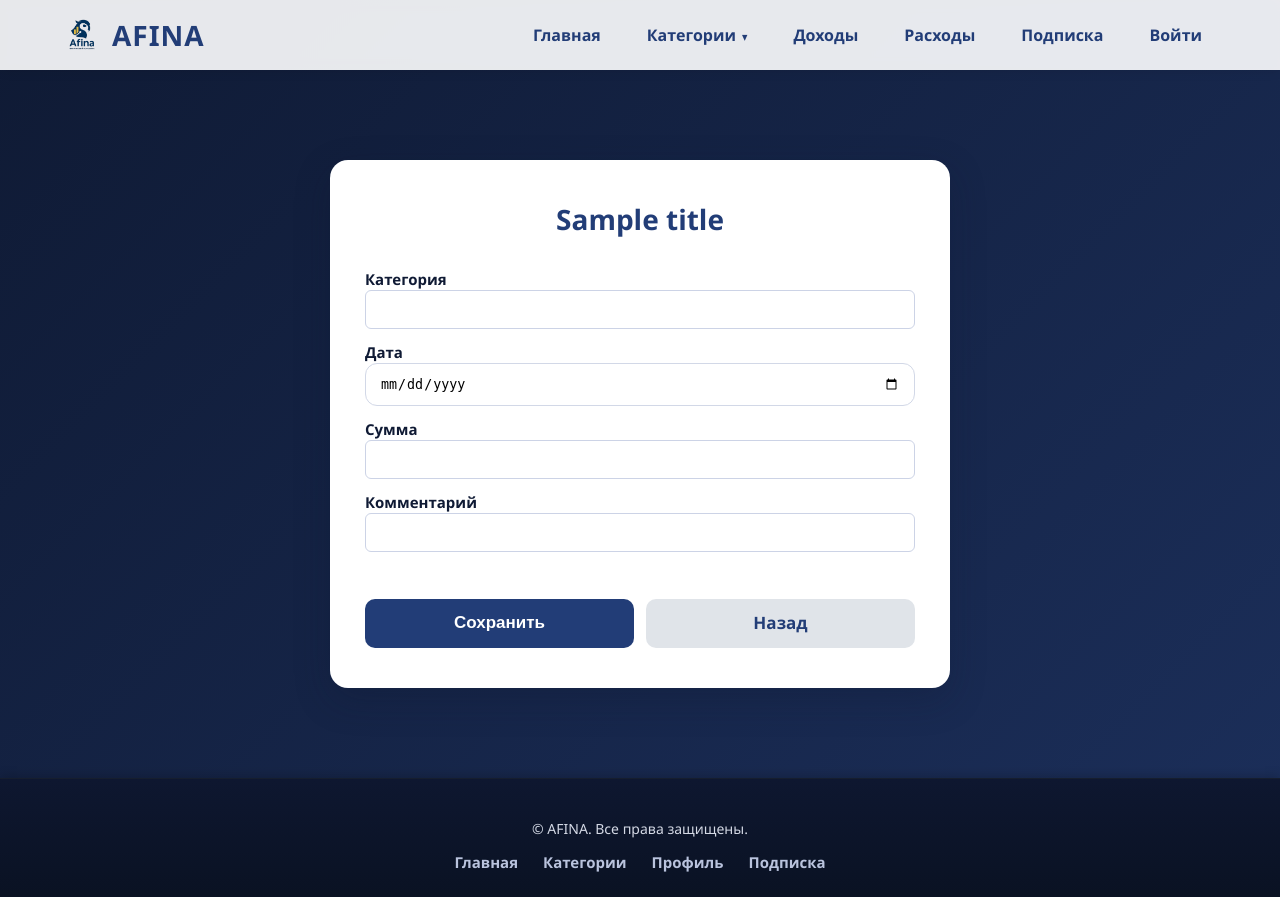
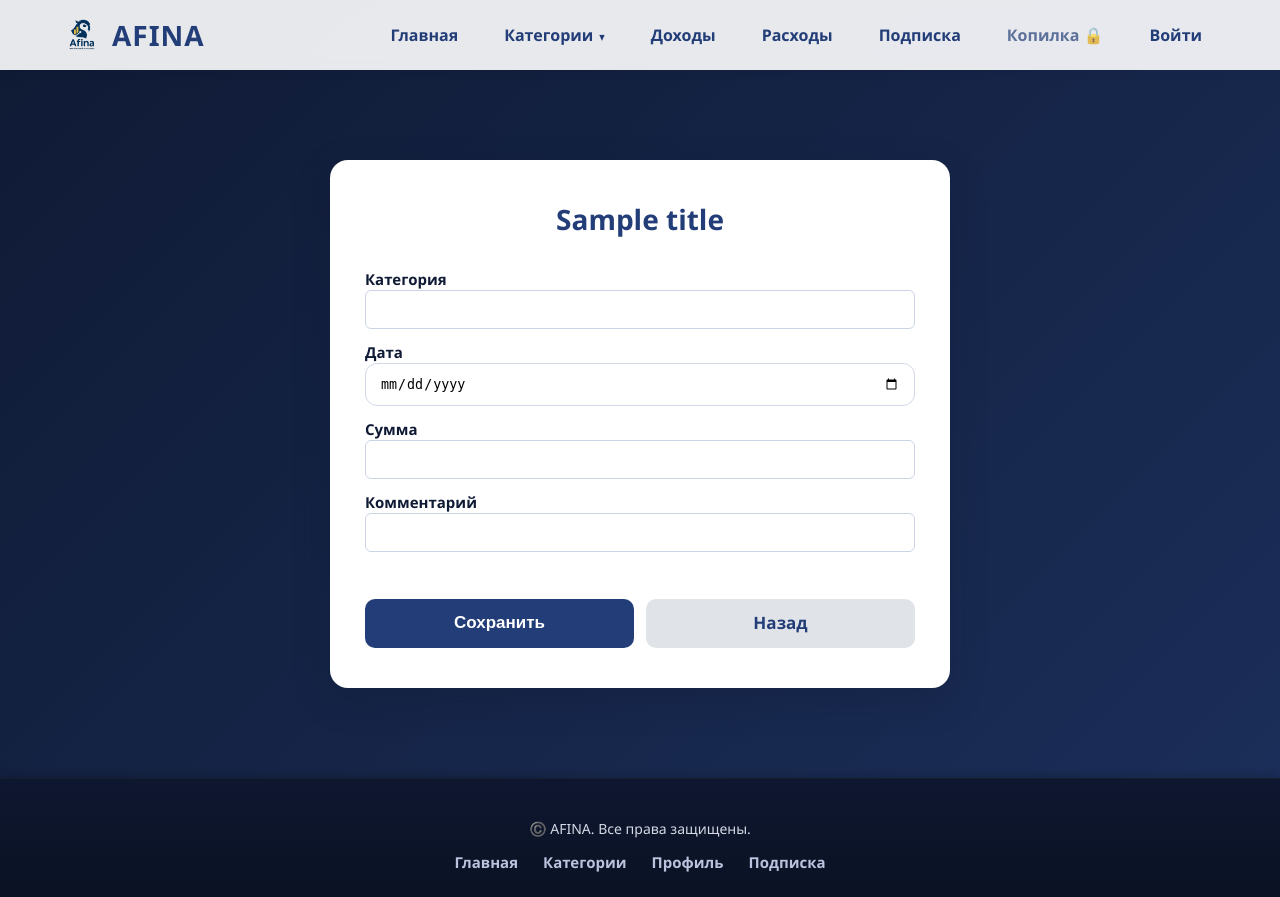
Before and after one commit to Someone1print/Afina, a Django app: template templates/expense_form.html in a window 1280 px wide. Run offline with Django 5.2, Linux system fonts and the light colour scheme; the template is opened without the code that fills it: most values are stand-ins (such as "Sample title", 1, 10 or a date in 2020); form fields are guessed from the names that the template uses; some libraries are stand-ins or nearby versions.

Commit message:
Удалила лишние разделы из выпадающего списка и вынесла копилку в верхнее меню (#112)

```diff
--- a/templates/base.html
+++ b/templates/base.html
@@ -11,6 +11,7 @@
 <link rel="stylesheet" href="https://cdnjs.cloudflare.com/ajax/libs/slick-carousel/1.8.1/slick.css"/>
 <link rel="stylesheet" href="https://cdnjs.cloudflare.com/ajax/libs/slick-carousel/1.8.1/slick-theme.css"/>
 <link rel="stylesheet" href="https://cdnjs.cloudflare.com/ajax/libs/font-awesome/6.4.0/css/all.min.css">
+
 
   {% block extra_css %}{% endblock %}
 </head>
@@ -56,7 +57,6 @@ document.addEventListener('DOMContentLoaded', () => {
     </a>
 
     <!-- NAVIGATION -->
-
     <ul class="nav-links">
       <li><a href="{% url 'home' %}">Главная</a></li>
 
@@ -74,6 +74,17 @@ document.addEventListener('DOMContentLoaded', () => {
       <!-- ДОБАВЛЕН ПУНКТ "ПОДПИСКА" -->
       <li><a href="{% url 'stripe_test' %}">Подписка</a></li>
 
+      <!-- ДОБАВЛЕН ПУНКТ "КОПИЛКА" С ПРОВЕРКОЙ ПОДПИСКИ -->
+      <li>
+        {% if has_active_subscription %}
+          <a href="{% url 'savings_list' %}">Копилка</a>
+        {% else %}
+          <a href="{% url 'stripe_test' %}" style="opacity: 0.7;" title="Требуется подписка">
+            Копилка 🔒
+          </a>
+        {% endif %}
+      </li>
+
       {% if user.is_authenticated %}
         <!-- ПУНКТ ПРОФИЛЯ С ВЫПАДАЮЩИМ МЕНЮ -->
         <li class="nav-user">
@@ -88,23 +99,11 @@ document.addEventListener('DOMContentLoaded', () => {
             <a href="{% url 'expense_category_list' %}" class="user-menu__item">Категории расходов</a>
             <a href="{% url 'income_list' %}" class="user-menu__item">Доходы</a>
             <a href="{% url 'expense_list' %}" class="user-menu__item">Расходы</a>
-            <a href="{% url 'stripe_test' %}" class="user-menu__item">Подписка</a>
-
-            <!-- Если подписка активна, показываем Копилку -->
-            {% if has_active_subscription %}
-                <a href="{% url 'savings_list' %}" class="user-menu__item">
-                Копилка
-            </a>
-            {% else %}
-                <a href="{% url 'stripe_test' %}" class="user-menu__item">
-                    Копилка (требуется подписка)
-                </a>
-            {% endif %}
-
+            <!-- УБРАНО: Подписка и Копилка из выпадающего списка -->
 
             <form method="post" action="{% url 'logout' %}">
               {% csrf_token %}
-              <button type="submit" class="user-menu__item--danger">
+              <button type="submit" class="user-menuitem user-menuitem--danger">
                 Выход
               </button>
             </form>
@@ -133,7 +132,7 @@ document.addEventListener('DOMContentLoaded', () => {
 
 <footer class="site-footer">
   <div class="footer-container">
-    <p>© AFINA. Все права защищены.</p>
+    <p>©️ AFINA. Все права защищены.</p>
     <ul>
       <li><a href="{% url 'home' %}">Главная</a></li>
         <li><a href="{% url 'income_category_list' %}">Категории</a></li>
```
Lines whose indentation alone changed are shown as unchanged.
